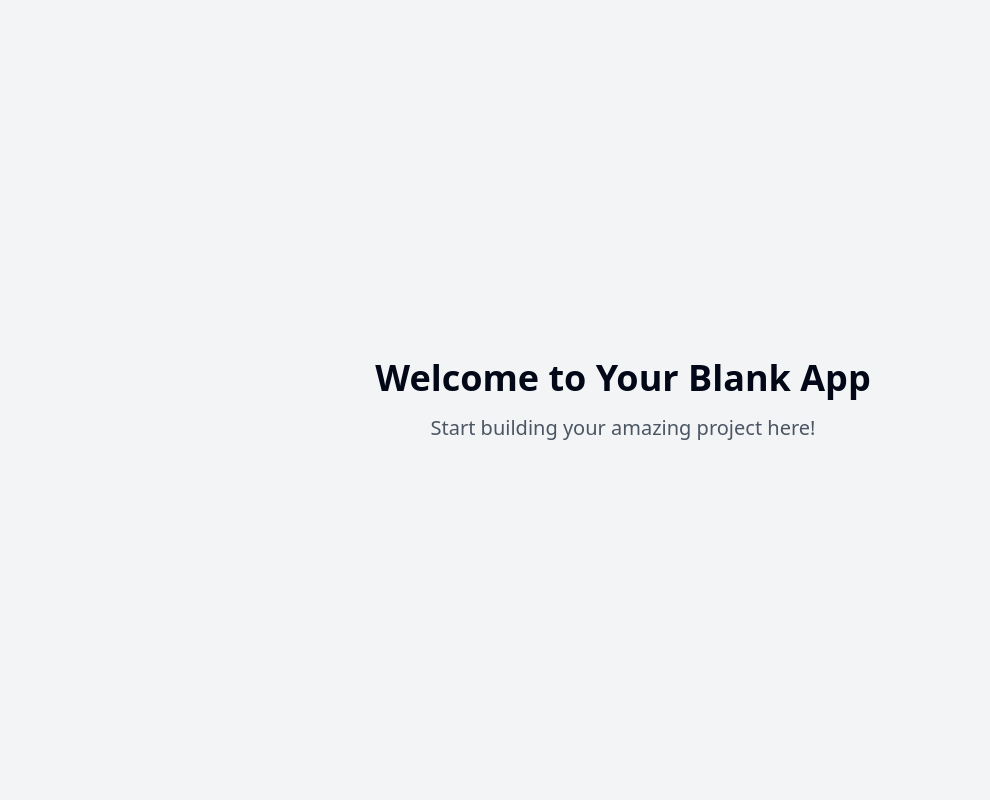
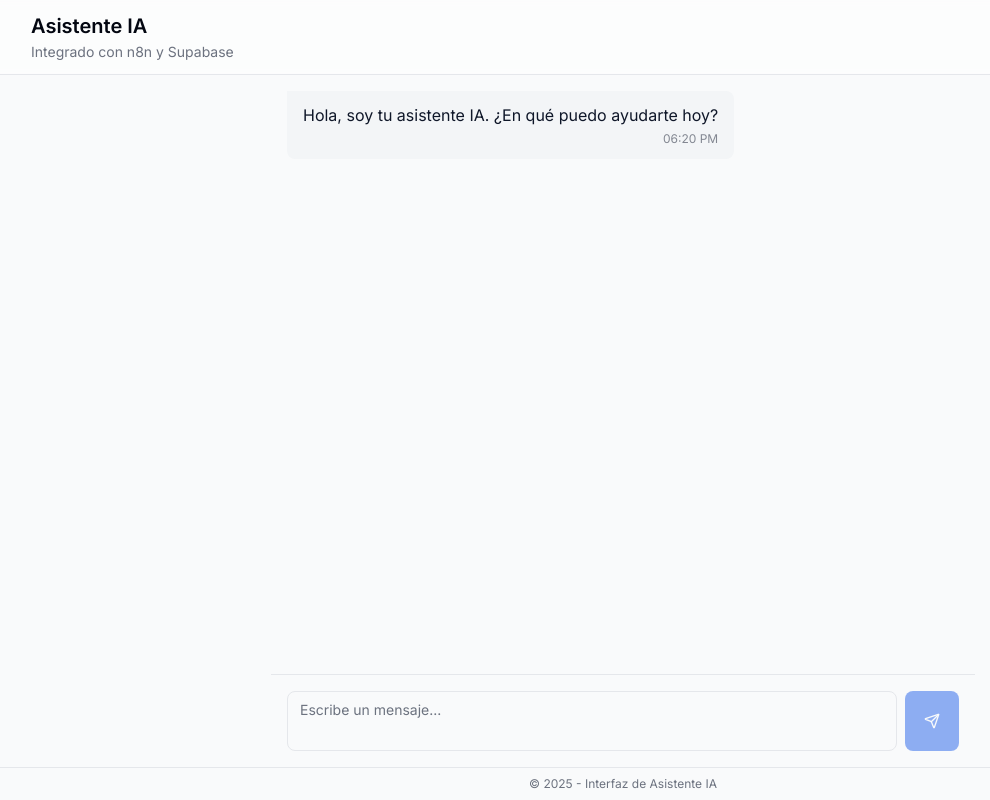
Before and after one commit to CriBeriso/herramienta-medicos, a React (Vite) app: page / in a window 1280 px wide. Shown: the whole page, without its empty margins (17-1007 px from the left). Built offline with nearby package versions, Linux system fonts and the light colour scheme.

Commit message:
Add AI chat interface
Implement a chat window for interacting with an AI agent, with a focus on a sober and user-friendly design for extended use.

```diff
--- a/index.html
+++ b/index.html
@@ -1,14 +1,15 @@
+
 <!DOCTYPE html>
-<html lang="en">
+<html lang="es">
   <head>
     <meta charset="UTF-8" />
     <meta name="viewport" content="width=device-width, initial-scale=1.0" />
-    <title>serene-ai-chat-interface</title>
-    <meta name="description" content="Lovable Generated Project" />
+    <title>Asistente IA</title>
+    <meta name="description" content="Interfaz de chat para asistente IA integrado con n8n y Supabase" />
     <meta name="author" content="Lovable" />
 
-    <meta property="og:title" content="serene-ai-chat-interface" />
-    <meta property="og:description" content="Lovable Generated Project" />
+    <meta property="og:title" content="Asistente IA" />
+    <meta property="og:description" content="Interfaz de chat para asistente IA integrado con n8n y Supabase" />
     <meta property="og:type" content="website" />
     <meta property="og:image" content="https://lovable.dev/opengraph-image-p98pqg.png" />
 
--- /dev/null
+++ b/src/components/ChatInterface.tsx
@@ -0,0 +1,119 @@
+
+import React, { useState, useRef, useEffect } from 'react';
+import { Send } from 'lucide-react';
+import { Button } from '@/components/ui/button';
+import { Textarea } from '@/components/ui/textarea';
+import ChatMessage, { ChatMessageProps } from './ChatMessage';
+
+const ChatInterface: React.FC = () => {
+  const [input, setInput] = useState('');
+  const [messages, setMessages] = useState<ChatMessageProps[]>([
+    {
+      role: 'assistant',
+      content: 'Hola, soy tu asistente IA. ¿En qué puedo ayudarte hoy?',
+      timestamp: new Date(),
+    }
+  ]);
+  const [isLoading, setIsLoading] = useState(false);
+  const messagesEndRef = useRef<HTMLDivElement>(null);
+  const textareaRef = useRef<HTMLTextAreaElement>(null);
+
+  const scrollToBottom = () => {
+    messagesEndRef.current?.scrollIntoView({ behavior: 'smooth' });
+  };
+
+  useEffect(() => {
+    scrollToBottom();
+  }, [messages]);
+
+  const handleInputChange = (e: React.ChangeEvent<HTMLTextAreaElement>) => {
+    setInput(e.target.value);
+  };
+
+  const handleKeyDown = (e: React.KeyboardEvent) => {
+    if (e.key === 'Enter' && !e.shiftKey) {
+      e.preventDefault();
+      handleSend();
+    }
+  };
+
+  const handleSend = async () => {
+    if (input.trim() === '' || isLoading) return;
+
+    const userMessage: ChatMessageProps = {
+      role: 'user',
+      content: input.trim(),
+      timestamp: new Date(),
+    };
+
+    setMessages(prev => [...prev, userMessage]);
+    setInput('');
+    setIsLoading(true);
+
+    // Aquí es donde se integraría con el backend (n8n, supabase, etc.)
+    // Por ahora simulamos una respuesta después de un pequeño delay
+    setTimeout(() => {
+      const botReply: ChatMessageProps = {
+        role: 'assistant',
+        content: '¡Gracias por tu mensaje! Esta es una respuesta simulada. En una implementación real, aquí se conectaría con n8n, IA y Supabase para procesar tu solicitud y brindarte una respuesta adecuada.',
+        timestamp: new Date(),
+      };
+
+      setMessages(prev => [...prev, botReply]);
+      setIsLoading(false);
+    }, 1000);
+
+    // Enfocar el textarea después de enviar
+    setTimeout(() => {
+      textareaRef.current?.focus();
+    }, 0);
+  };
+
+  return (
+    <div className="flex flex-col h-full">
+      <div className="flex-1 overflow-y-auto p-4 space-y-4">
+        {messages.map((msg, index) => (
+          <ChatMessage
+            key={index}
+            content={msg.content}
+            role={msg.role}
+            timestamp={msg.timestamp}
+          />
+        ))}
+        <div ref={messagesEndRef} />
+
+        {isLoading && (
+          <div className="flex justify-start animate-pulse">
+            <div className="bg-secondary text-secondary-foreground px-4 py-2 rounded-lg rounded-tl-none">
+              <div className="h-5 w-16 bg-muted-foreground/30 rounded"></div>
+            </div>
+          </div>
+        )}
+      </div>
+
+      <div className="border-t p-4">
+        <div className="flex items-end gap-2">
+          <Textarea
+            ref={textareaRef}
+            value={input}
+            onChange={handleInputChange}
+            onKeyDown={handleKeyDown}
+            placeholder="Escribe un mensaje..."
+            className="min-h-[60px] resize-none rounded-lg"
+            maxRows={4}
+          />
+          <Button
+            onClick={handleSend}
+            size="icon"
+            className="h-[60px] w-[60px] rounded-lg"
+            disabled={isLoading || input.trim() === ''}
+          >
+            <Send className="h-5 w-5" />
+          </Button>
+        </div>
+      </div>
+    </div>
+  );
+};
+
+export default ChatInterface;
--- /dev/null
+++ b/src/components/ChatMessage.tsx
@@ -0,0 +1,43 @@
+
+import React from 'react';
+import { cn } from '@/lib/utils';
+
+export type MessageRole = 'user' | 'assistant' | 'system';
+
+export interface ChatMessageProps {
+  content: string;
+  role: MessageRole;
+  timestamp?: Date;
+}
+
+const ChatMessage: React.FC<ChatMessageProps> = ({
+  content,
+  role,
+  timestamp = new Date()
+}) => {
+  const isUser = role === 'user';
+
+  return (
+    <div className={cn(
+      "flex w-full mb-4 animate-fade-in items-start",
+      isUser ? "justify-end" : "justify-start"
+    )}>
+      <div className={cn(
+        "px-4 py-3 rounded-lg max-w-[85%] md:max-w-[75%]",
+        isUser
+          ? "bg-primary text-primary-foreground rounded-tr-none"
+          : "bg-secondary text-secondary-foreground rounded-tl-none"
+      )}>
+        <p className="text-sm md:text-base whitespace-pre-wrap break-words">{content}</p>
+        <div className={cn(
+          "text-xs mt-1 text-right opacity-70",
+          isUser ? "text-primary-foreground/80" : "text-secondary-foreground/70"
+        )}>
+          {timestamp.toLocaleTimeString([], { hour: '2-digit', minute: '2-digit' })}
+        </div>
+      </div>
+    </div>
+  );
+};
+
+export default ChatMessage;
--- /dev/null
+++ b/src/components/Header.tsx
@@ -0,0 +1,31 @@
+
+import React from 'react';
+import { cn } from '@/lib/utils';
+
+interface HeaderProps {
+  title: string;
+  subtitle?: string;
+  className?: string;
+}
+
+const Header: React.FC<HeaderProps> = ({
+  title,
+  subtitle,
+  className
+}) => {
+  return (
+    <header className={cn(
+      "px-4 py-3 border-b bg-card/50 backdrop-blur-sm",
+      className
+    )}>
+      <div className="container mx-auto">
+        <h1 className="text-xl font-semibold text-card-foreground">{title}</h1>
+        {subtitle && (
+          <p className="text-sm text-muted-foreground mt-0.5">{subtitle}</p>
+        )}
+      </div>
+    </header>
+  );
+};
+
+export default Header;
--- a/src/components/ui/textarea.tsx
+++ b/src/components/ui/textarea.tsx
@@ -1,19 +1,41 @@
+
 import * as React from "react"
 
 import { cn } from "@/lib/utils"
 
 export interface TextareaProps
-  extends React.TextareaHTMLAttributes<HTMLTextAreaElement> {}
+  extends React.TextareaHTMLAttributes<HTMLTextAreaElement> {
+  maxRows?: number;
+}
 
 const Textarea = React.forwardRef<HTMLTextAreaElement, TextareaProps>(
-  ({ className, ...props }, ref) => {
+  ({ className, maxRows, ...props }, ref) => {
+    const handleInput = (e: React.FormEvent<HTMLTextAreaElement>) => {
+      const target = e.target as HTMLTextAreaElement;
+
+      // Auto-resize functionality
+      if (maxRows) {
+        target.style.height = "auto";
+        const computed = window.getComputedStyle(target);
+        const lineHeight = parseInt(computed.lineHeight);
+        const paddingTop = parseInt(computed.paddingTop);
+        const paddingBottom = parseInt(computed.paddingBottom);
+
+        const maxHeight = lineHeight * maxRows + paddingTop + paddingBottom;
+        const scrollHeight = target.scrollHeight;
+
+        target.style.height = Math.min(scrollHeight, maxHeight) + "px";
+      }
+    };
+
     return (
       <textarea
         className={cn(
-          "flex min-h-[80px] w-full rounded-md border border-input bg-background px-3 py-2 text-sm ring-offset-background placeholder:text-muted-foreground focus-visible:outline-none focus-visible:ring-2 focus-visible:ring-ring focus-visible:ring-offset-2 disabled:cursor-not-allowed disabled:opacity-50",
+          "flex min-h-[60px] w-full rounded-md border border-input bg-background px-3 py-2 text-sm ring-offset-background placeholder:text-muted-foreground focus-visible:outline-none focus-visible:ring-2 focus-visible:ring-ring focus-visible:ring-offset-2 disabled:cursor-not-allowed disabled:opacity-50",
           className
         )}
         ref={ref}
+        onInput={handleInput}
         {...props}
       />
     )
--- a/src/index.css
+++ b/src/index.css
@@ -1,92 +1,80 @@
+
+@import url('https://fonts.googleapis.com/css2?family=Inter:wght@300;400;500;600;700&display=swap');
+
 @tailwind base;
 @tailwind components;
 @tailwind utilities;
 
 @layer base {
   :root {
-    --background: 0 0% 100%;
-    --foreground: 222.2 84% 4.9%;
+    --background: 210 20% 98%;
+    --foreground: 224 71% 4%;
 
     --card: 0 0% 100%;
-    --card-foreground: 222.2 84% 4.9%;
+    --card-foreground: 224 71% 4%;
 
     --popover: 0 0% 100%;
-    --popover-foreground: 222.2 84% 4.9%;
+    --popover-foreground: 224 71% 4%;
 
-    --primary: 222.2 47.4% 11.2%;
+    --primary: 221 83% 53%;
     --primary-foreground: 210 40% 98%;
 
-    --secondary: 210 40% 96.1%;
-    --secondary-foreground: 222.2 47.4% 11.2%;
+    --secondary: 210 20% 96%;
+    --secondary-foreground: 222 47% 11%;
 
-    --muted: 210 40% 96.1%;
-    --muted-foreground: 215.4 16.3% 46.9%;
+    --muted: 220 14% 96%;
+    --muted-foreground: 220 8% 46%;
 
-    --accent: 210 40% 96.1%;
-    --accent-foreground: 222.2 47.4% 11.2%;
+    --accent: 220 14% 96%;
+    --accent-foreground: 222 47% 11%;
 
-    --destructive: 0 84.2% 60.2%;
+    --destructive: 0 84% 60%;
     --destructive-foreground: 210 40% 98%;
 
-    --border: 214.3 31.8% 91.4%;
-    --input: 214.3 31.8% 91.4%;
-    --ring: 222.2 84% 4.9%;
+    --border: 220 13% 91%;
+    --input: 220 13% 91%;
+    --ring: 221 83% 53%;
 
     --radius: 0.5rem;
 
     --sidebar-background: 0 0% 98%;
-
-    --sidebar-foreground: 240 5.3% 26.1%;
-
-    --sidebar-primary: 240 5.9% 10%;
-
+    --sidebar-foreground: 240 5% 26%;
+    --sidebar-primary: 240 6% 10%;
     --sidebar-primary-foreground: 0 0% 98%;
-
-    --sidebar-accent: 240 4.8% 95.9%;
-
-    --sidebar-accent-foreground: 240 5.9% 10%;
-
+    --sidebar-accent: 240 5% 96%;
+    --sidebar-accent-foreground: 240 6% 10%;
     --sidebar-border: 220 13% 91%;
-
-    --sidebar-ring: 217.2 91.2% 59.8%;
+    --sidebar-ring: 217 91% 60%;
   }
 
   .dark {
-    --background: 222.2 84% 4.9%;
+    --background: 224 71% 4%;
     --foreground: 210 40% 98%;
 
-    --card: 222.2 84% 4.9%;
+    --card: 224 71% 4%;
     --card-foreground: 210 40% 98%;
 
-    --popover: 222.2 84% 4.9%;
+    --popover: 224 71% 4%;
     --popover-foreground: 210 40% 98%;
 
-    --primary: 210 40% 98%;
-    --primary-foreground: 222.2 47.4% 11.2%;
+    --primary: 217 91% 60%;
+    --primary-foreground: 222 47% 11%;
 
-    --secondary: 217.2 32.6% 17.5%;
+    --secondary: 217 33% 17%;
     --secondary-foreground: 210 40% 98%;
 
-    --muted: 217.2 32.6% 17.5%;
-    --muted-foreground: 215 20.2% 65.1%;
+    --muted: 217 33% 17%;
+    --muted-foreground: 215 20% 65%;
 
-    --accent: 217.2 32.6% 17.5%;
+    --accent: 217 33% 17%;
     --accent-foreground: 210 40% 98%;
 
-    --destructive: 0 62.8% 30.6%;
+    --destructive: 0 63% 31%;
     --destructive-foreground: 210 40% 98%;
 
-    --border: 217.2 32.6% 17.5%;
-    --input: 217.2 32.6% 17.5%;
-    --ring: 212.7 26.8% 83.9%;
-    --sidebar-background: 240 5.9% 10%;
-    --sidebar-foreground: 240 4.8% 95.9%;
-    --sidebar-primary: 224.3 76.3% 48%;
-    --sidebar-primary-foreground: 0 0% 100%;
-    --sidebar-accent: 240 3.7% 15.9%;
-    --sidebar-accent-foreground: 240 4.8% 95.9%;
-    --sidebar-border: 240 3.7% 15.9%;
-    --sidebar-ring: 217.2 91.2% 59.8%;
+    --border: 217 33% 17%;
+    --input: 217 33% 17%;
+    --ring: 224 76% 48%;
   }
 }
 
@@ -97,5 +85,25 @@
 
   body {
     @apply bg-background text-foreground;
+    font-feature-settings: "cv02", "cv03", "cv04", "cv11";
+  }
+
+  ::-webkit-scrollbar {
+    width: 6px;
+    height: 6px;
+  }
+
+  ::-webkit-scrollbar-track {
+    @apply bg-muted/50 rounded;
+  }
+
+  ::-webkit-scrollbar-thumb {
+    @apply bg-muted-foreground/30 rounded hover:bg-muted-foreground/50 transition-colors;
   }
 }
+
+@layer utilities {
+  .text-balance {
+    text-wrap: balance;
+  }
+}
--- a/src/pages/Index.tsx
+++ b/src/pages/Index.tsx
@@ -1,12 +1,23 @@
-// Update this page (the content is just a fallback if you fail to update the page)
+
+import React from 'react';
+import Header from '@/components/Header';
+import ChatInterface from '@/components/ChatInterface';
 
 const Index = () => {
   return (
-    <div className="min-h-screen flex items-center justify-center bg-gray-100">
-      <div className="text-center">
-        <h1 className="text-4xl font-bold mb-4">Welcome to Your Blank App</h1>
-        <p className="text-xl text-gray-600">Start building your amazing project here!</p>
-      </div>
+    <div className="flex flex-col h-screen bg-background">
+      <Header
+        title="Asistente IA"
+        subtitle="Integrado con n8n y Supabase"
+      />
+
+      <main className="flex-1 container mx-auto flex flex-col overflow-hidden max-w-3xl">
+        <ChatInterface />
+      </main>
+
+      <footer className="py-2 px-4 text-center text-xs text-muted-foreground border-t">
+        <p>© {new Date().getFullYear()} - Interfaz de Asistente IA</p>
+      </footer>
     </div>
   );
 };
--- a/tailwind.config.ts
+++ b/tailwind.config.ts
@@ -1,3 +1,4 @@
+
 import type { Config } from "tailwindcss";
 
 export default {
@@ -18,6 +19,9 @@ export default {
 			}
 		},
 		extend: {
+			fontFamily: {
+				sans: ['Inter', 'system-ui', 'sans-serif'],
+			},
 			colors: {
 				border: 'hsl(var(--border))',
 				input: 'hsl(var(--input))',
@@ -84,11 +88,20 @@ export default {
 					to: {
 						height: '0'
 					}
+				},
+				'fade-in': {
+					'0%': {
+						opacity: '0'
+					},
+					'100%': {
+						opacity: '1'
+					}
 				}
 			},
 			animation: {
 				'accordion-down': 'accordion-down 0.2s ease-out',
-				'accordion-up': 'accordion-up 0.2s ease-out'
+				'accordion-up': 'accordion-up 0.2s ease-out',
+				'fade-in': 'fade-in 0.3s ease-out'
 			}
 		}
 	},
```
